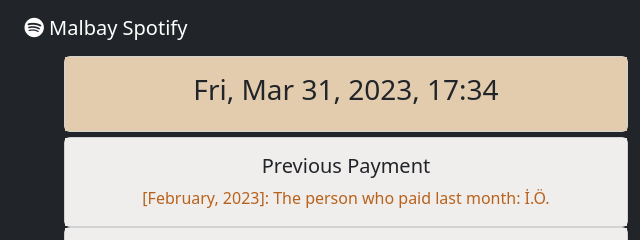
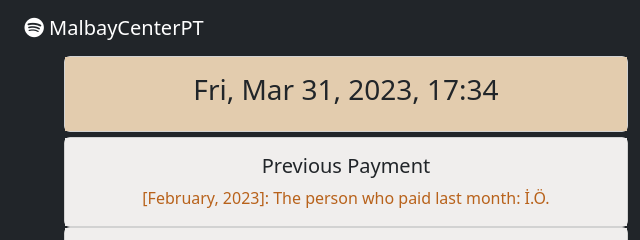
Before and after one commit to ledlyy1/malbaycenter, a website: page index.html in a window 1280 px wide. Shown: the top 240 px of the page, 0-640 px from the left. Drawn offline with nearby package versions, Linux system fonts and the light colour scheme.

Commit message:
Update index.html
brand name changed

```diff
--- a/index.html
+++ b/index.html
@@ -13,7 +13,7 @@
   <script src="https://cdn.jsdelivr.net/npm/bootstrap@5.3.0-alpha1/dist/js/bootstrap.bundle.min.js"
     integrity="sha384-w76AqPfDkMBDXo30jS1Sgez6pr3x5MlQ1ZAGC+nuZB+EYdgRZgiwxhTBTkF7CXvN"
     crossorigin="anonymous"></script>
-  <title>Malbay Spotify PT</title>
+  <title>MalbayCenterPT</title>
 </head>
 
 <body >
@@ -23,7 +23,7 @@
       <a class="navbar-brand"
         href="https://open.spotify.com/user/s401gqteluvekk6fktq59jx1p?si=a9nUITzETtG14RKlmbK5bw&nd=1">
         <i class="fa-brands fa-spotify"></i>
-        Malbay Spotify</a>
+        MalbayCenterPT</a>
 
       <ul class="navbar-nav ms-auto">
         <li class="nav-item">
```
